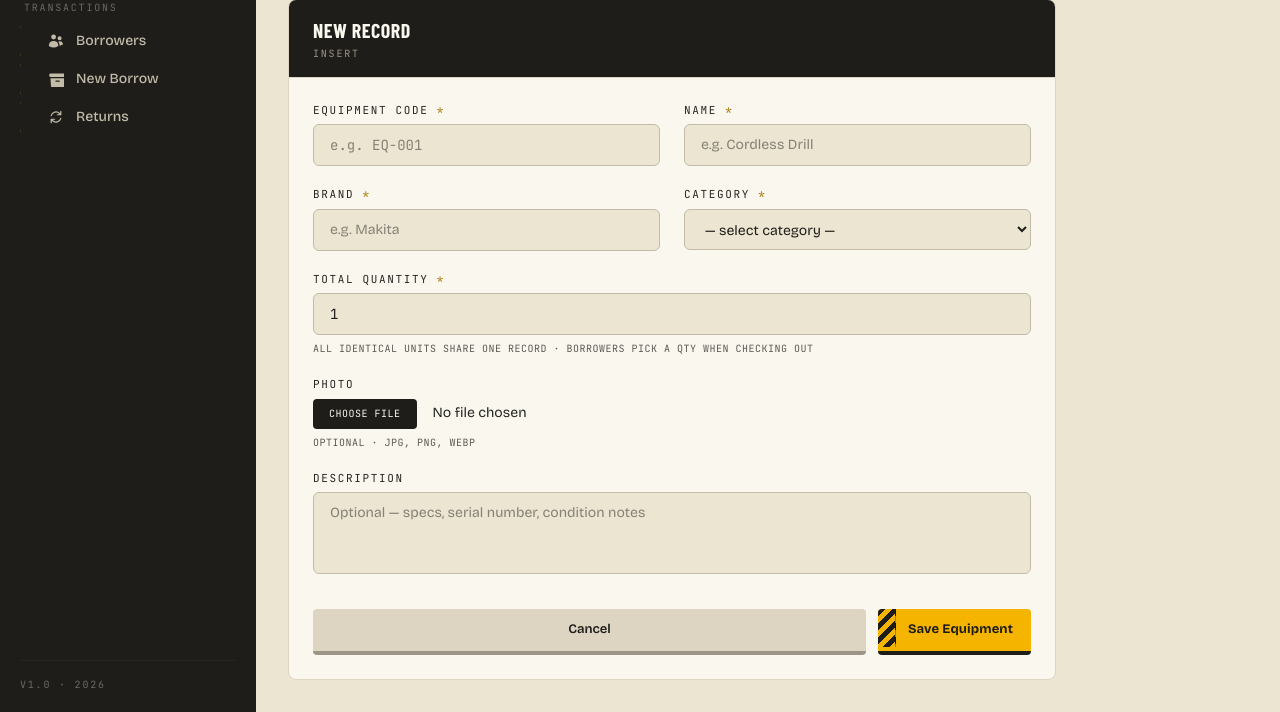
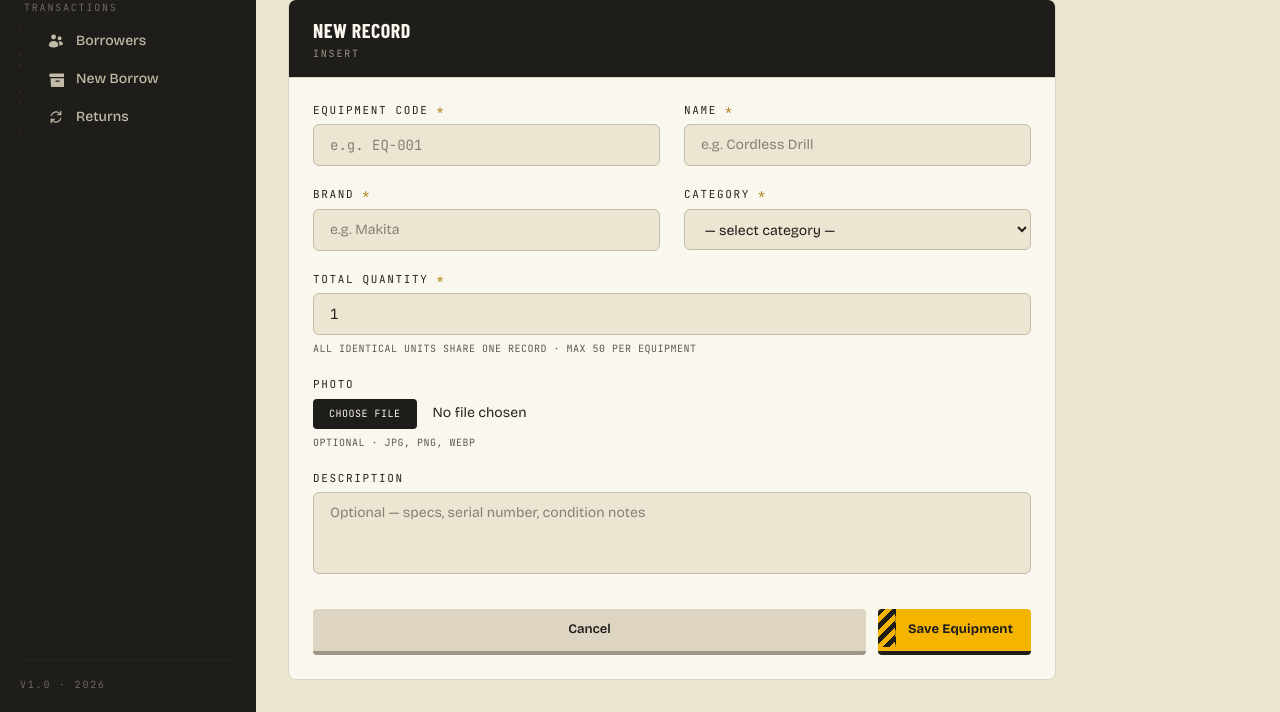
Before and after one commit to lmdelacruz-filamer/ebms_app, a Django app: page /equipment/add in a window 1280 px wide. Shown: the part 314-1026 px from the top of the page. Run offline with Django 4.2, Linux system fonts and the light colour scheme; the visitor is signed in with stand-in values (Sample User, id 1); data that the repository does not hold is empty; style sheets or scripts are compiled from the project's sources; some web fonts are replaced.

Commit message:
Added quantity limit per equipment
Added quantity limit per equipment

```diff
--- a/ems_app/templates/equipment/AddEquipment.html
+++ b/ems_app/templates/equipment/AddEquipment.html
@@ -56,8 +56,8 @@
 
                     <div class="space-y-1.5 md:col-span-2">
                         <label for="total_quantity" class="font-mono text-[11px] uppercase tracking-[0.15em] text-ink-700 block">Total Quantity <span class="text-rust-700">*</span></label>
-                        <input type="number" min="1" step="1" value="1" placeholder="How many units of this item do you own?" class="w-full px-4 py-2.5 bg-bone-100 border border-bone-300 rounded-md text-sm font-mono outline-none focus:bg-bone-50 focus:border-ink-900 focus:ring-4 focus:ring-ink-900/5 transition-all" name="total_quantity" id="total_quantity" required />
-                        <p class="font-mono text-[10px] uppercase tracking-wider text-ink-200">all identical units share one record · borrowers pick a qty when checking out</p>
+                        <input type="number" min="1" max="50" step="1" value="1" placeholder="How many units of this item do you own?" class="w-full px-4 py-2.5 bg-bone-100 border border-bone-300 rounded-md text-sm font-mono outline-none focus:bg-bone-50 focus:border-ink-900 focus:ring-4 focus:ring-ink-900/5 transition-all" name="total_quantity" id="total_quantity" required />
+                        <p class="font-mono text-[10px] uppercase tracking-wider text-ink-200">all identical units share one record · max 50 per equipment</p>
                     </div>
 
                     <div class="space-y-1.5 md:col-span-2">
--- a/ems_app/templates/equipment/EditEquipment.html
+++ b/ems_app/templates/equipment/EditEquipment.html
@@ -67,7 +67,7 @@
 
                     <div class="space-y-1.5 md:col-span-2">
                         <label for="total_quantity" class="font-mono text-[11px] uppercase tracking-[0.15em] text-ink-700 block">Total Quantity <span class="text-rust-700">*</span></label>
-                        <input type="number" min="1" step="1" value="{{ equipment.total_quantity }}" class="w-full px-4 py-2.5 bg-bone-100 border border-bone-300 rounded-md text-sm font-mono outline-none focus:bg-bone-50 focus:border-ink-900 focus:ring-4 focus:ring-ink-900/5 transition-all" name="total_quantity" id="total_quantity" required />
+                        <input type="number" min="1" max="50" step="1" value="{{ equipment.total_quantity }}" class="w-full px-4 py-2.5 bg-bone-100 border border-bone-300 rounded-md text-sm font-mono outline-none focus:bg-bone-50 focus:border-ink-900 focus:ring-4 focus:ring-ink-900/5 transition-all" name="total_quantity" id="total_quantity" required />
                         <p class="font-mono text-[10px] uppercase tracking-wider text-ink-200">{{ equipment.available_quantity }} of {{ equipment.total_quantity }} on the shelf</p>
                     </div>
 
--- a/ems_app/views.py
+++ b/ems_app/views.py
@@ -357,13 +357,18 @@ def add_equipment(request):
                 messages.error(request, 'Please fill in all required fields.')
                 return render(request, 'equipment/AddEquipment.html', data)
 
-            # this validates the quantity is at least 1. so we cant just put zero.
+            # this validates the quantity is at least 1 and at most 50 per equipment
             try:
                 totalQuantity = int(totalQuantity)
                 if totalQuantity < 1:
                     raise ValueError()
             except (ValueError, TypeError):
                 messages.error(request, 'Total quantity must be a whole number of 1 or more.')
+                return render(request, 'equipment/AddEquipment.html', data)
+
+            # enforce the maximum of 50 units per equipment
+            if totalQuantity > 50:
+                messages.error(request, 'Total quantity cannot exceed 50 units per equipment.')
                 return render(request, 'equipment/AddEquipment.html', data)
 
             # this checks the duplicate equipment code, if there is a duplicate it wont save and will return a toast error
@@ -420,13 +425,18 @@ def edit_equipment(request, equipmentId):
                 messages.error(request, 'Please fill in all required fields.')
                 return render(request, 'equipment/EditEquipment.html', data)
 
-            # this validates the quantity is at least 1
+            # this validates the quantity is at least 1 and at most 50
             try:
                 totalQuantity = int(totalQuantity)
                 if totalQuantity < 1:
                     raise ValueError()
             except (ValueError, TypeError):
                 messages.error(request, 'Total quantity must be a whole number of 1 or more.')
+                return render(request, 'equipment/EditEquipment.html', data)
+
+            # enforce the maximum of 50 units per equipment
+            if totalQuantity > 50:
+                messages.error(request, 'Total quantity cannot exceed 50 units per equipment.')
                 return render(request, 'equipment/EditEquipment.html', data)
 
             # this checks the duplicate equipment_code excluding the current one
```
